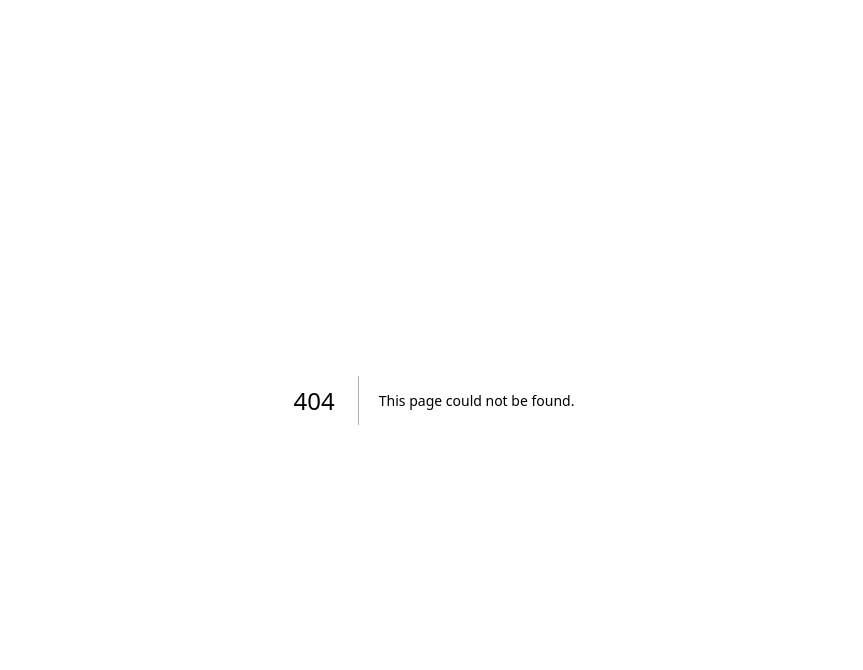
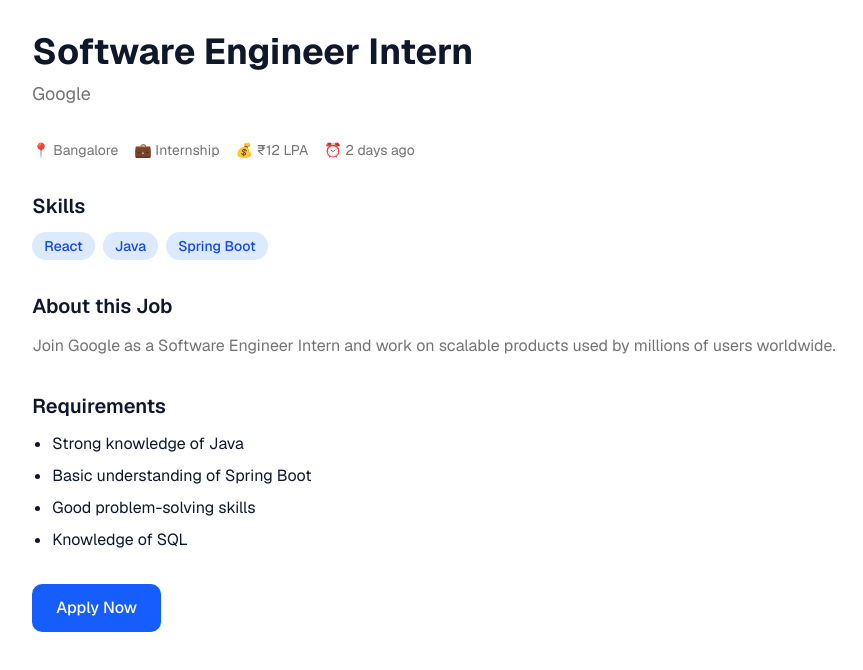
Before and after one commit to kraayush952-dotcom/smart-alumni-placement-portal, a Next.js app in the folder frontend/: page /student/jobs/1 in a window 1280 px wide. Before the commit this address had no page. Shown: the top 670 px of the page, without its empty margins (206-1069 px from the left). Built offline with nearby package versions, Linux system fonts and the light colour scheme.

Commit message:
feat(jobs): add dynamic job details page and navigation

```diff
--- /dev/null
+++ b/frontend/app/student/jobs/[id]/page.tsx
@@ -0,0 +1,82 @@
+import { jobs } from "@/data/jobs";
+import { notFound } from "next/navigation";
+
+interface JobDetailsPageProps {
+  params: Promise<{
+    id: string;
+  }>;
+}
+
+export default async function JobDetailsPage({
+  params,
+}: JobDetailsPageProps) {
+  const { id } = await params;
+
+  const job = jobs.find((job) => job.id === Number(id));
+
+  if (!job) {
+    notFound();
+  }
+
+  return (
+    <main className="mx-auto max-w-4xl space-y-8 py-8">
+      <div>
+        <h1 className="text-4xl font-bold">{job.title}</h1>
+
+        <p className="mt-2 text-lg text-muted-foreground">
+          {job.company}
+        </p>
+      </div>
+
+      <div className="flex flex-wrap gap-4 text-sm text-muted-foreground">
+        <span>📍 {job.location}</span>
+        <span>💼 {job.type}</span>
+        <span>💰 {job.salary}</span>
+        <span>⏰ {job.postedAt}</span>
+      </div>
+
+      <div>
+        <h2 className="mb-3 text-xl font-semibold">
+          Skills
+        </h2>
+
+        <div className="flex flex-wrap gap-2">
+          {job.skills.map((skill) => (
+            <span
+              key={skill}
+              className="rounded-full bg-blue-100 px-3 py-1 text-sm font-medium text-blue-700"
+            >
+              {skill}
+            </span>
+          ))}
+        </div>
+      </div>
+
+      <div>
+        <h2 className="mb-3 text-xl font-semibold">
+          About this Job
+        </h2>
+
+        <p className="leading-7 text-muted-foreground">
+          {job.description}
+        </p>
+      </div>
+
+      <div>
+        <h2 className="mb-3 text-xl font-semibold">
+          Requirements
+        </h2>
+
+        <ul className="list-disc space-y-2 pl-5">
+          {job.requirements.map((item) => (
+            <li key={item}>{item}</li>
+          ))}
+        </ul>
+      </div>
+
+      <button className="rounded-lg bg-blue-600 px-6 py-3 font-medium text-white transition hover:bg-blue-700">
+        Apply Now
+      </button>
+    </main>
+  );
+}
--- a/frontend/components/jobs/JobCard.tsx
+++ b/frontend/components/jobs/JobCard.tsx
@@ -1,3 +1,4 @@
+import Link from "next/link";
 import {
   Building2,
   MapPin,
@@ -5,7 +6,6 @@
   IndianRupee,
   Clock3,
   Heart,
-  ArrowRight,
   Star,
 } from "lucide-react";
 
@@ -30,6 +30,7 @@
         hover:shadow-xl
       "
     >
+      {/* Header */}
       <div className="flex items-start justify-between">
         <div className="flex items-center gap-3">
           <div className="flex h-12 w-12 items-center justify-center rounded-xl bg-blue-100">
@@ -37,7 +38,9 @@
           </div>
 
           <div>
-            <h3 className="font-semibold text-gray-900">{job.company}</h3>
+            <h3 className="font-semibold text-gray-900">
+              {job.company}
+            </h3>
 
             <p className="text-lg font-bold text-gray-800">
               {job.title}
@@ -63,6 +66,7 @@
         </div>
       </div>
 
+      {/* Meta */}
       <div className="mt-4 flex flex-wrap items-center gap-4 text-sm text-gray-600">
         <div className="flex items-center gap-1">
           <MapPin className="h-4 w-4" />
@@ -85,6 +89,7 @@
         </div>
       </div>
 
+      {/* Skills */}
       <div className="mt-4 flex flex-wrap gap-2">
         {job.skills.map((skill) => (
           <span
@@ -96,14 +101,18 @@
         ))}
       </div>
 
+      {/* Footer */}
       <div className="mt-6 flex justify-end gap-3">
-        <button className="rounded-lg border px-4 py-2 hover:bg-muted transition">
+        <button className="rounded-lg border px-4 py-2 transition hover:bg-muted">
           Save
         </button>
 
-        <button className="rounded-lg bg-primary px-4 py-2 text-white hover:opacity-90 transition">
+        <Link
+          href={`/student/jobs/${job.id}`}
+          className="rounded-lg bg-primary px-4 py-2 text-white transition hover:opacity-90"
+        >
           Apply Now
-        </button>
+        </Link>
       </div>
     </div>
   );
--- a/frontend/data/jobs.ts
+++ b/frontend/data/jobs.ts
@@ -13,6 +13,16 @@
     postedAt: "2 days ago",
     featured: true,
     skills: ["React", "Java", "Spring Boot"],
+
+    description:
+      "Join Google as a Software Engineer Intern and work on scalable products used by millions of users worldwide.",
+
+    requirements: [
+      "Strong knowledge of Java",
+      "Basic understanding of Spring Boot",
+      "Good problem-solving skills",
+      "Knowledge of SQL",
+    ],
   },
   {
     id: 2,
@@ -26,6 +36,16 @@
     postedAt: "1 day ago",
     featured: false,
     skills: ["React", "Next.js", "TypeScript"],
+
+    description:
+      "Work with the frontend team to build modern web applications using React and Next.js.",
+
+    requirements: [
+      "React.js",
+      "Next.js",
+      "TypeScript",
+      "Git & GitHub",
+    ],
   },
   {
     id: 3,
@@ -39,5 +59,15 @@
     postedAt: "Today",
     featured: true,
     skills: ["Java", "Spring Boot", "AWS"],
+
+    description:
+      "Build highly scalable backend services and cloud-based applications at Amazon.",
+
+    requirements: [
+      "Java",
+      "Spring Boot",
+      "AWS Basics",
+      "REST APIs",
+    ],
   },
 ];
--- a/frontend/types/job.ts
+++ b/frontend/types/job.ts
@@ -10,4 +10,7 @@
   postedAt: string;
   featured: boolean;
   skills: string[];
+
+  description: string;
+  requirements: string[];
 }
```
Lines whose indentation alone changed are shown as unchanged.
